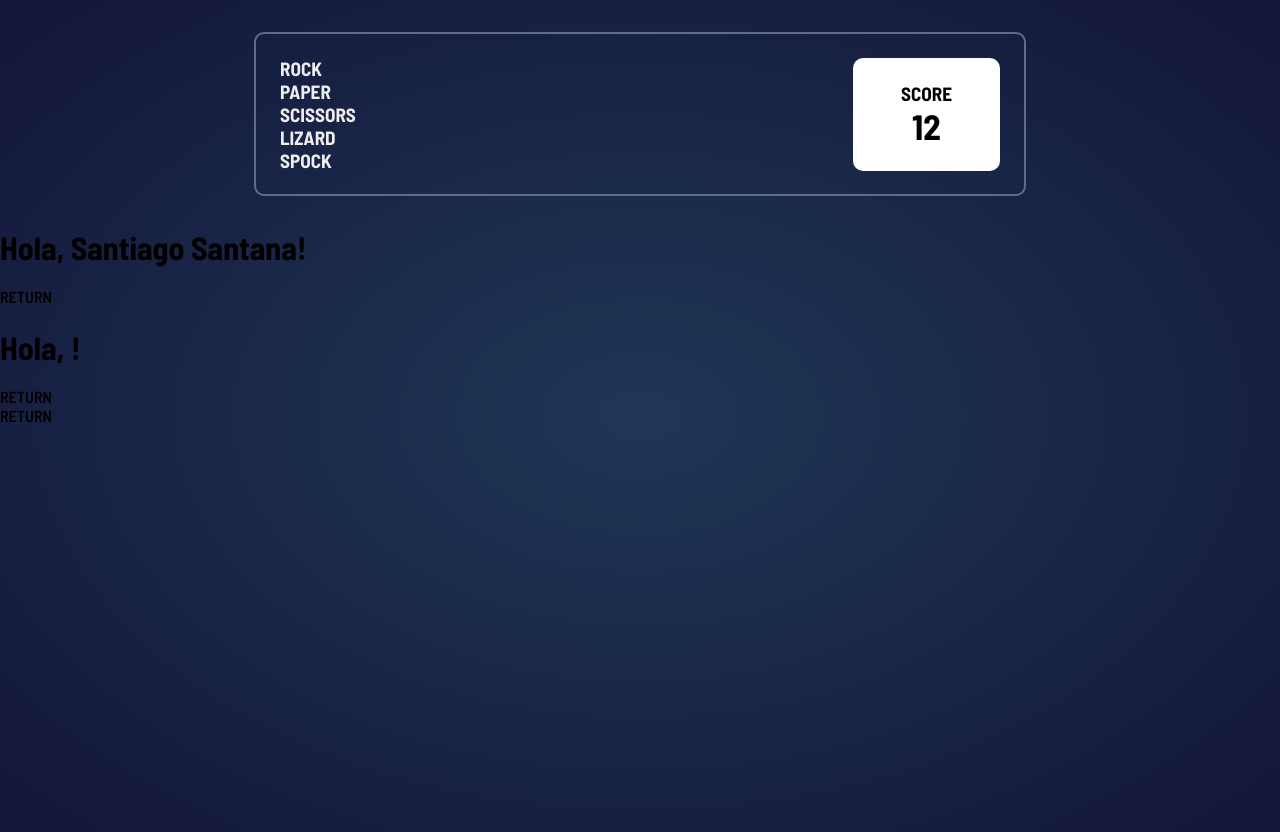
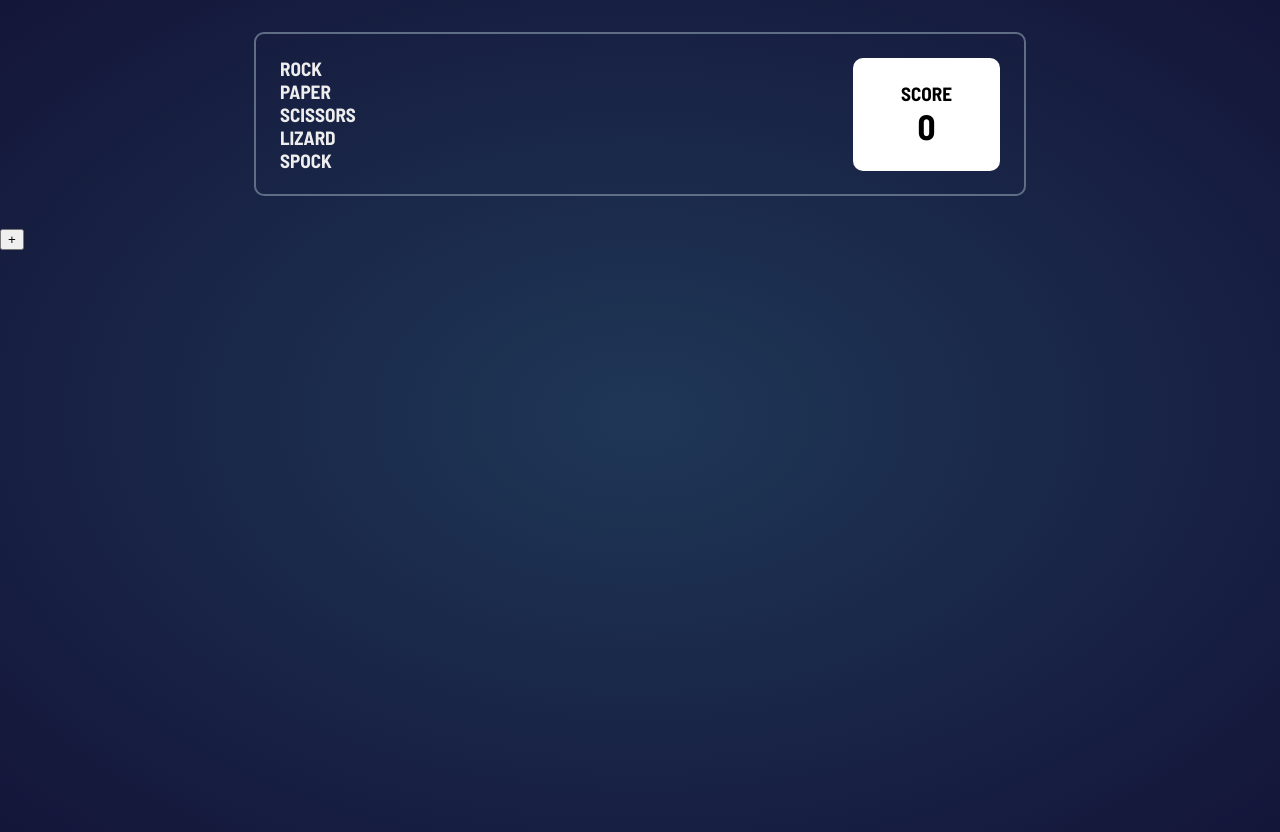
Before and after one commit to frontendcafe/piedra-papel-tijera, a React (Create React App) app in the folder client/: page / in a window 1280 px wide. Built offline with nearby package versions, Linux system fonts and the light colour scheme.

Commit message:
final example before to clone the another repository

```diff
--- a/client/src/App.js
+++ b/client/src/App.js
@@ -7,13 +7,25 @@ import Boton from './components/Button';
 import Header from './components/Header';
 
 class App extends Component {
+
+  //Definimos nuestro contador
+  state = {
+    counter: 0
+  }
+
+  handleCounter = () => {
+    this.setState({
+      counter: this.state.counter + 1
+    });
+  }
+
+
   render() {
     return (
       <div className="App">
-        <Header />
-        <Home />
-        <Juego />
-        <Boton />
+        <Header counter={this.state.counter} title = "Rock" />
+        <Boton handleCounter={this.handleCounter} counter={this.counter} />
+
       </div>
     );
   }
--- a/client/src/components/Button/index.js
+++ b/client/src/components/Button/index.js
@@ -1,28 +1,11 @@
-import React, {Component} from "react";
+import React from "react";
 
-class Boton extends Component {
-  constructor(props) {
-    super(props);
-  }
-
-  render() {
-    let img = "";
-
-    switch (this.props.eleccion) {
-        case "piedra":
-            break;
-        case "tijera":
-            break;
-        case "papel":
-            break;
-        default:
-            break;
-    }
-
-    return (
-        <div>RETURN</div>
-    );
-  }
-}
+const Boton = ({ handleCounter }) => {
+  return (
+    <React.Fragment>
+      <button onClick={() => handleCounter()}>+</button>
+    </React.Fragment>
+  );
+};
 
 export default Boton;
--- /dev/null
+++ b/client/src/components/Counter/index.js
@@ -0,0 +1,13 @@
+import React from "react";
+
+const Counter = ({ handleCounter }) => {
+  return (
+    <div className="counter-number">
+      <button onClick={handleCounter}>
+        <h2>{handleCounter}</h2>
+      </button>
+    </div>
+  );
+};
+
+export default Counter;
--- a/client/src/components/Header/index.js
+++ b/client/src/components/Header/index.js
@@ -1,6 +1,50 @@
 import React from "react";
 
-// class Header extends React.Component {
+import Score from '../Score';
+import Boton from '../Button';
+// import Counter from '../Counter';
+
+const Header = (props) => {
+
+  const {title, counter} = props;
+
+  return (
+
+    <header className="header">
+      <div className="header-container">
+        <div className="title">
+          <h4>{title}</h4>
+          <h4>Paper</h4>
+          <h4>Scissors</h4>
+          <h4>Lizard</h4>
+          <h4>Spock</h4>
+        </div>
+
+        <div className="score">
+
+          <Score score = "Score" />
+
+          <div className="counter-number">
+            <h2>{counter}</h2>
+            {/* <Boton /> */}
+          </div>
+
+
+        </div>
+      </div>
+    </header>
+  );
+};
+
+
+
+// class Header extends Component {
+
+//   state = {
+//     nombre: '',
+//     apellido: ''
+//   }
+
 //   render() {
 //     return (
 //       <div>
@@ -10,30 +54,4 @@ import React from "react";
 //   }
 // }
 
-const Header = () => {
-  return (
-    <header className="header">
-      <div className="header-container">
-        <div className="title">
-          <h4>Rock</h4>
-          <h4>Paper</h4>
-          <h4>Scissors</h4>
-          <h4>Lizard</h4>
-          <h4>Spock</h4>
-        </div>
-
-        <div className="score">
-          <div className="counter-title">
-            <h4>Score</h4>
-          </div>
-
-          <div className="counter-number">
-            <h2>12</h2>
-          </div>
-        </div>
-      </div>
-    </header>
-  );
-};
-
 export default Header;
--- a/client/src/components/Juego/index.js
+++ b/client/src/components/Juego/index.js
@@ -1,5 +1,5 @@
 import React, {Component} from "react";
-import Boton from "../Button";
+// import Boton from "../Button";
 
 class Juego extends Component {
   constructor(props) {
@@ -12,20 +12,9 @@ class Juego extends Component {
     };
   }
 
-  renderBoton(eleccion) {
-    return (
-      <Boton
-        eleccion={eleccion}
-      />
-    );
-  }
-
   render() {
     return (
-      <div>
-        <h1>Hola, {this.props.jugador}!</h1>
-        {this.renderBoton(this.state.eleccionJugador)}
-      </div>
+      <div>asd</div>
     );
   }
 }
--- a/client/src/components/Score/index.js
+++ b/client/src/components/Score/index.js
@@ -1,13 +1,14 @@
-import React from 'react';
+import React from "react";
 
-class Score extends React.Component {
-  render() {
-    return (
-      <div>
-        Score
+const Score = ({score}) => {
+
+  return(
+    <React.Fragment>
+      <div className="counter-title">
+        <h4>{score}</h4>
       </div>
-    );
-  }
-}
+    </React.Fragment>
+  )
+};
 
 export default Score;
```
